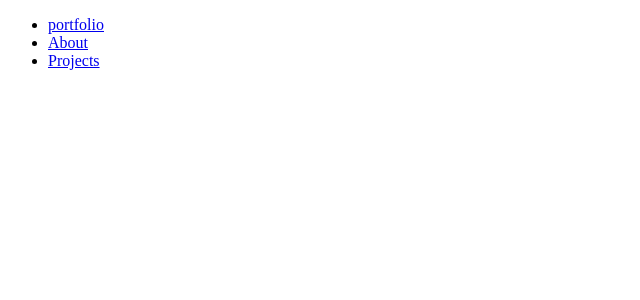
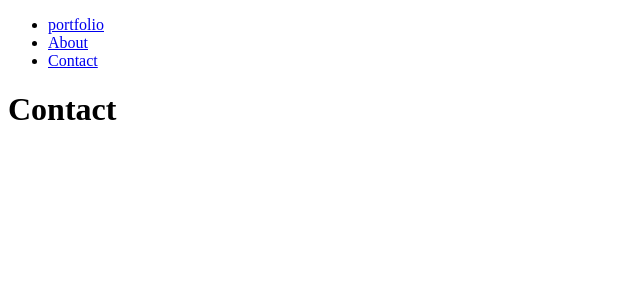
Before and after one commit to Carrosen/portfolio, a React app: page /contact in a window 1280 px wide. Shown: the top 300 px of the page, without its empty margins (0-640 px from the left). Built offline with nearby package versions, Linux system fonts and the light colour scheme.

Commit message:
Changes component projects to contact, adjusts route and header

```diff
--- a/src/App.js
+++ b/src/App.js
@@ -2,7 +2,7 @@
 import { Switch, Route } from 'react-router-dom'
 import LandingPage from './Components/LandingPage'
 import About from './Components/About'
-import Projects from './Components/Projects'
+import Contact from './Components/Contact'
 import Header from './Components/Header'
 
 class App extends Component {
@@ -14,7 +14,7 @@
         <Switch>
           <Route exact path='/' component={LandingPage}></Route>
           <Route exact path='/about' component={About}></Route>
-          <Route exact path='/projects' component={Projects}></Route>
+          <Route exact path='/contact' component={Contact}></Route>
         </Switch>
       </>
     );
--- a/src/Components/Projects.jsx
+++ b/src/Components/Contact.jsx
@@ -1,14 +1,14 @@
 import React, { Component } from 'react';
 
-class Projects extends Component {
+class Contact extends Component {
 
   render() {
     return (
       <>
-        <h1>Projects</h1>
+        <h1>Contact</h1>
       </>
     )
   }
 }
 
-export default Projects
+export default Contact
--- a/src/Components/Header.jsx
+++ b/src/Components/Header.jsx
@@ -14,7 +14,7 @@
             <Link to='about'>About</Link>
           </li>
           <li>
-            <Link to='projects'>Projects</Link>
+            <Link to='contact'>Contact</Link>
           </li>
         </ul>
       </>
```
